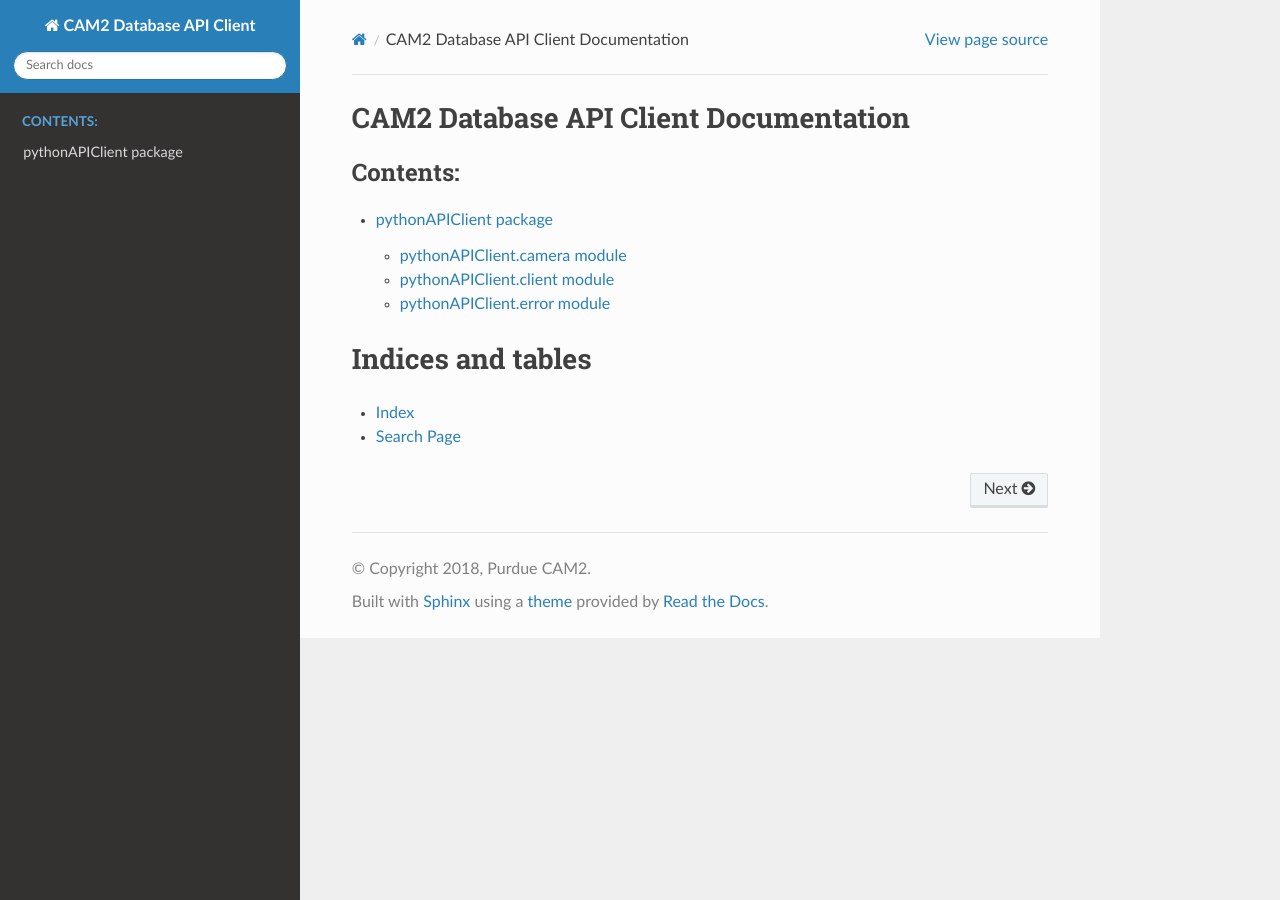
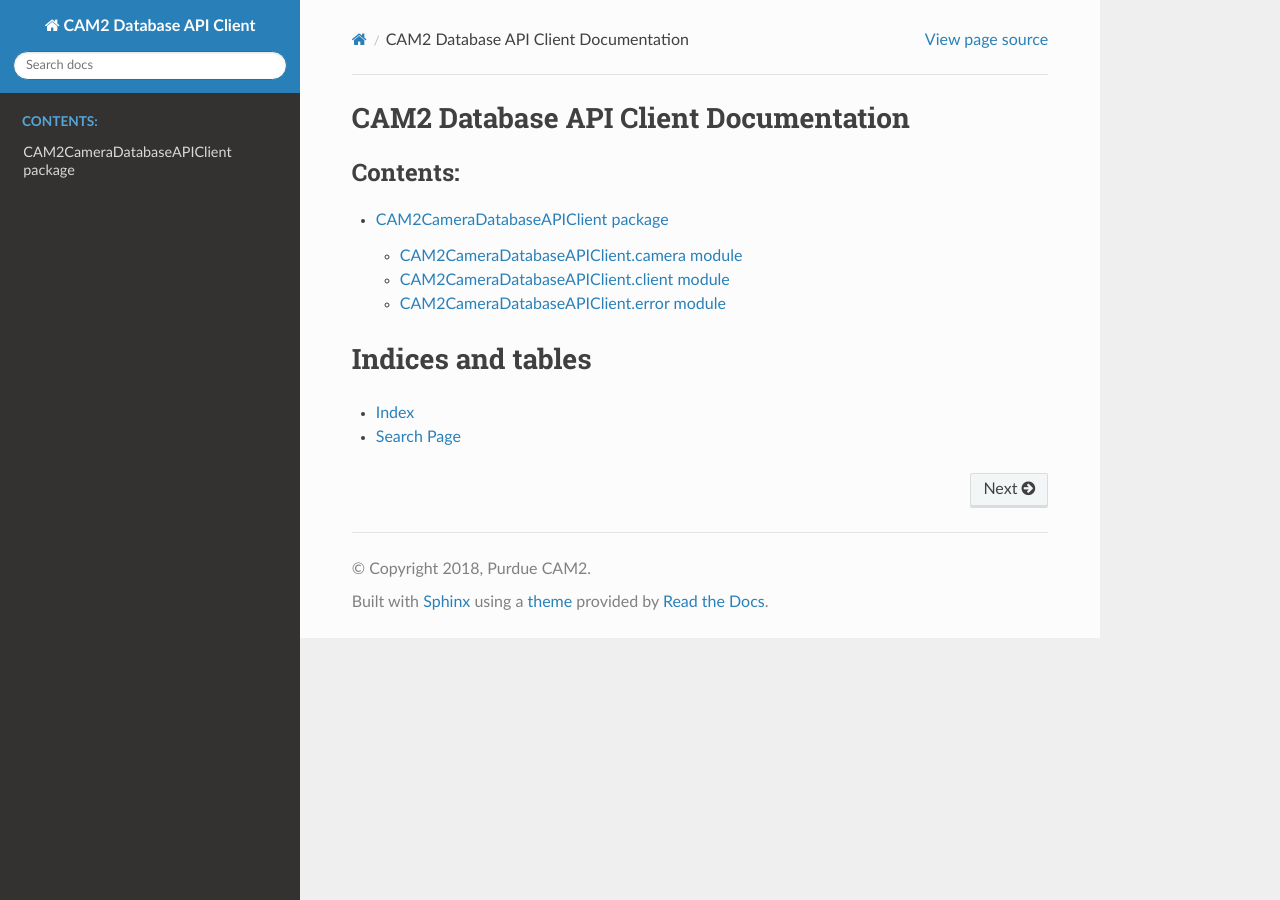
Before and after one commit to PurdueCAM2Project/CameraDatabaseClient, a Sphinx documentation site: the page built from source/index.rst, in a window 1280 px wide. Built offline with Sphinx 7.4.7 and the Read the Docs theme 2.0.0, drawn with Linux system fonts in a browser that asks for light colours.

Commit message:
Update pythonAPIClient.rst
updated names of classes.

```diff
--- a/source/pythonAPIClient.rst
+++ b/source/pythonAPIClient.rst
@@ -1,21 +1,21 @@
-pythonAPIClient package
+CAM2CameraDatabaseAPIClient package
 =======================
 
 
-pythonAPIClient.camera module
+CAM2CameraDatabaseAPIClient.camera module
 -----------------------------
 
-.. automodule:: pythonAPIClient.camera
+.. automodule:: CAM2CameraDatabaseAPIClient.camera
     :members:
 
-pythonAPIClient.client module
+CAM2CameraDatabaseAPIClient.client module
 -----------------------------
 
-.. automodule:: pythonAPIClient.client
+.. automodule:: CAM2CameraDatabaseAPIClientt.client
     :members:
 
-pythonAPIClient.error module
+CAM2CameraDatabaseAPIClient.error module
 ----------------------------
 
-.. automodule:: pythonAPIClient.error
+.. automodule:: CAM2CameraDatabaseAPIClient.error
     :members:
```
